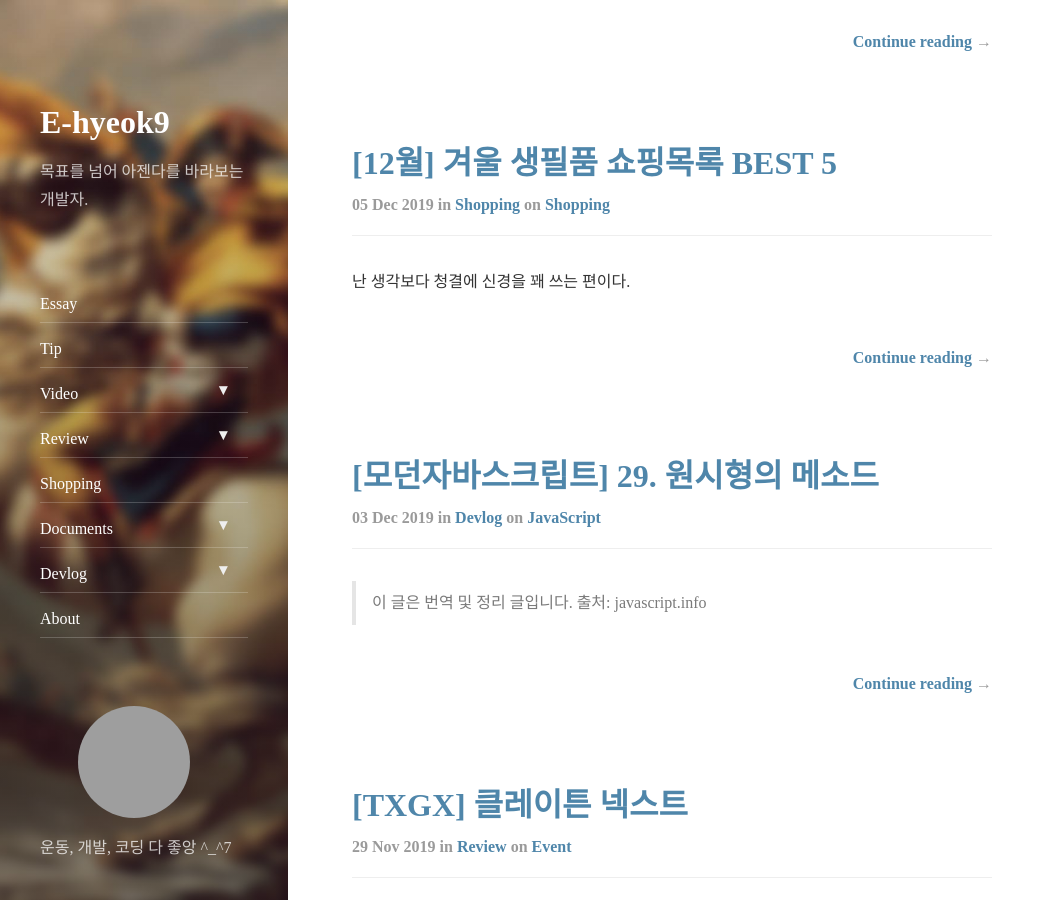
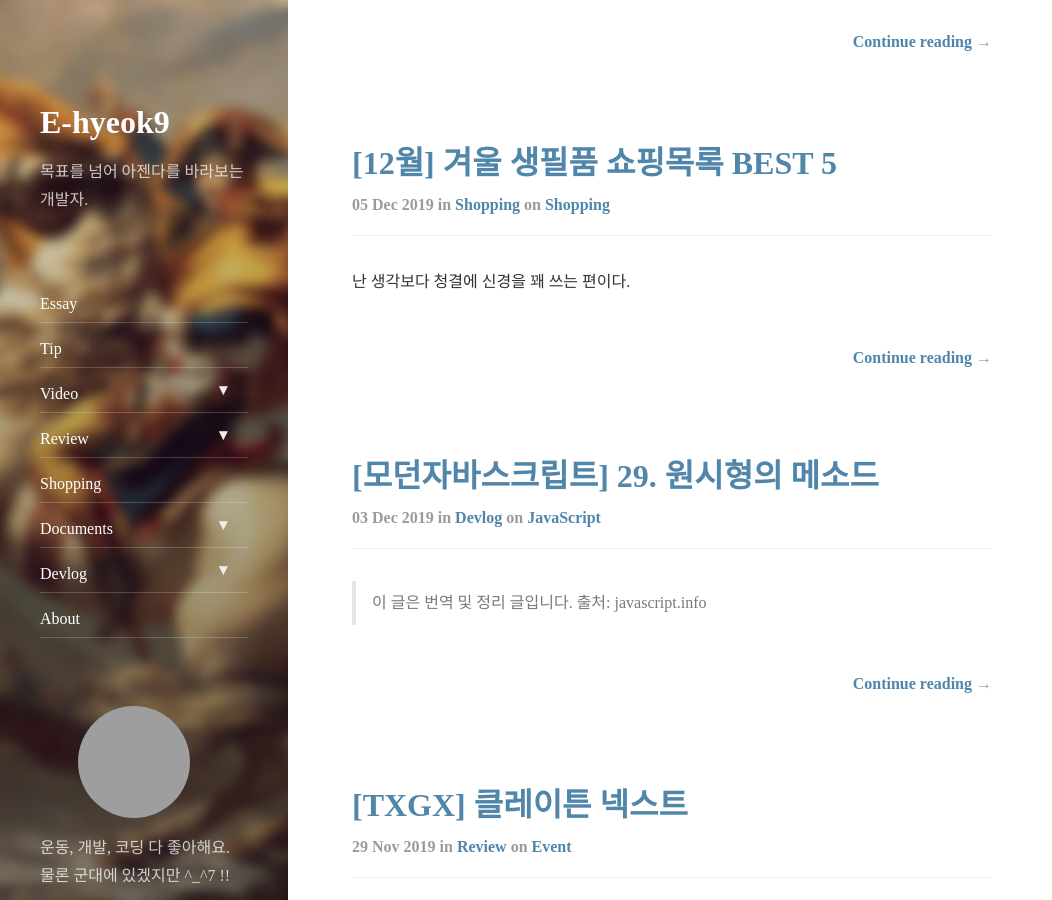
Before and after one commit to ehyeok9/ehyeok9.github.io, a Jekyll site: the page built from index.html, in a window 1280 px wide and 900 px high, scrolled down 579 px. Shown: the whole window, without its empty margins (0-1052 px from the left). Built offline with Jekyll 4.4.1, drawn with Linux system fonts in a browser that asks for light colours; nearby versions of some CDN libraries; the list of posts is cut into pages by our own code; grey boxes are pictures that could not be loaded.

Commit message:
Update _config.yml

```diff
--- a/_config.yml
+++ b/_config.yml
@@ -18,7 +18,7 @@ tagline:              목표를 넘어 아젠다를 바라보는 개발자.
 # A short description of the page, used in the sidebar and as fallback for the meta description tag.
 # Markdown enabled, but don't use more than one paragraph (enforced by `>`)
 description:         >
-  운동, 개발, 코딩 다 좋앙 ^_^7
+  운동, 개발, 코딩 다 좋아해요. 물론 군대에 있겠지만 ^_^7 !!
 
 # This should be the same author as first entry in `_data/authors.yml`
 author:
```
